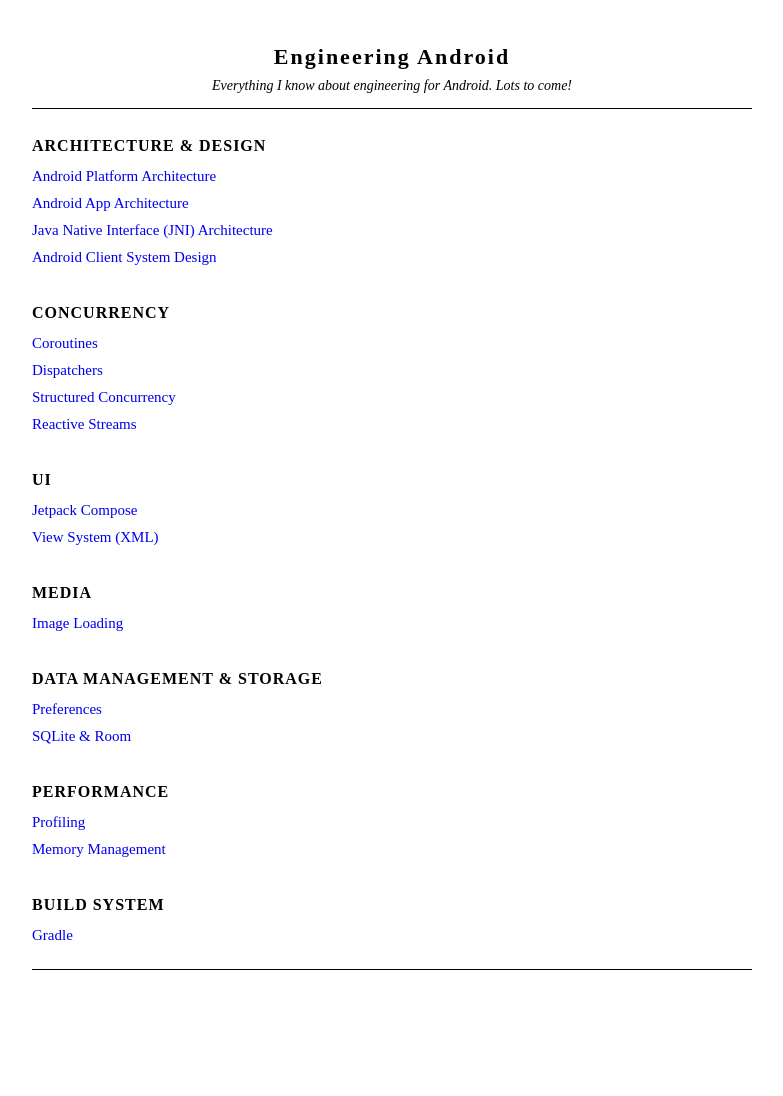
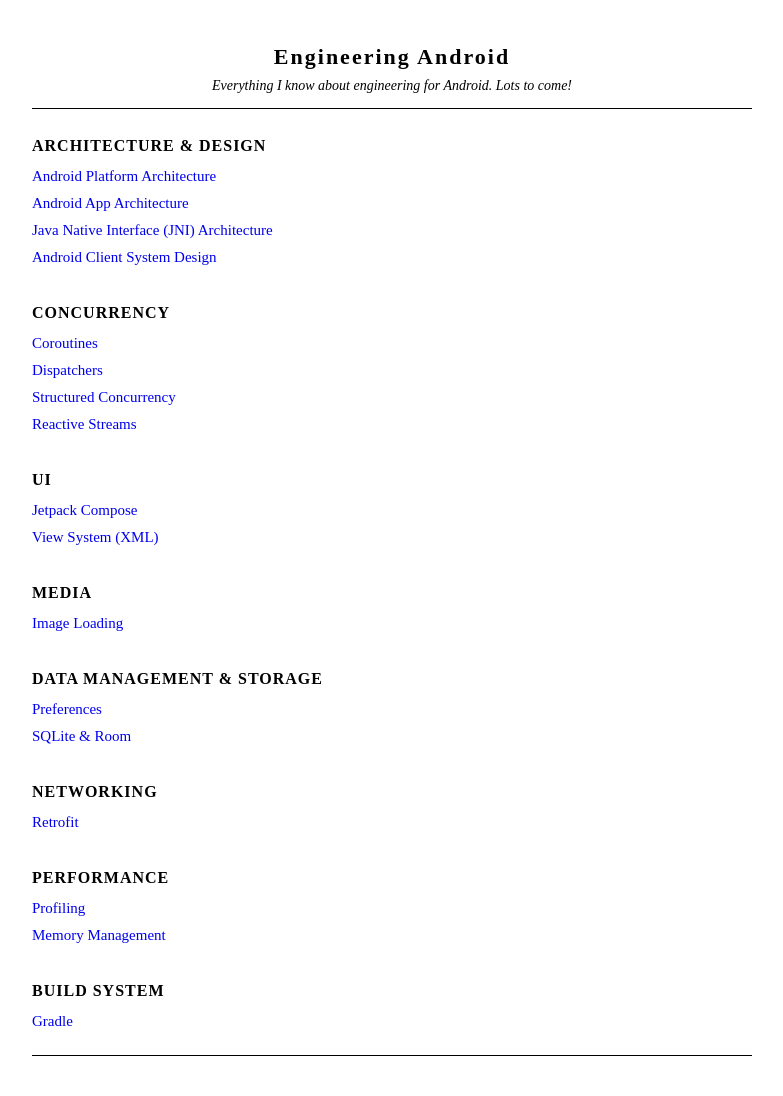
Before and after one commit to michaelrobertobrien/engineering-android, a Jekyll site: the page built from index.md, in a window 1280 px wide. Shown: the whole page, without its empty margins (248-1031 px from the left). Built offline with Jekyll 4.4.1, drawn with Linux system fonts in a browser that asks for light colours; before the commit the page ends 1010 px from its top, so only the background shows below that.

Commit message:
Update index.md

```diff
--- a/index.md
+++ b/index.md
@@ -40,6 +40,11 @@
     <a href="/framework/test.hml">SQLite & Room</a><br>
 </div>
 
+<div class="section-title" style="margin-top: 30px;">Networking</div>
+<div class="link-matrix" style="line-height: 1.8;">
+    <a href="/framework/testc.html">Retrofit</a><br>
+</div>
+
 <div class="section-title" style="margin-top: 30px;">Performance</div>
 <div class="link-matrix" style="line-height: 1.8;">
     <a href="/framework/testc.html">Profiling</a><br>
```
